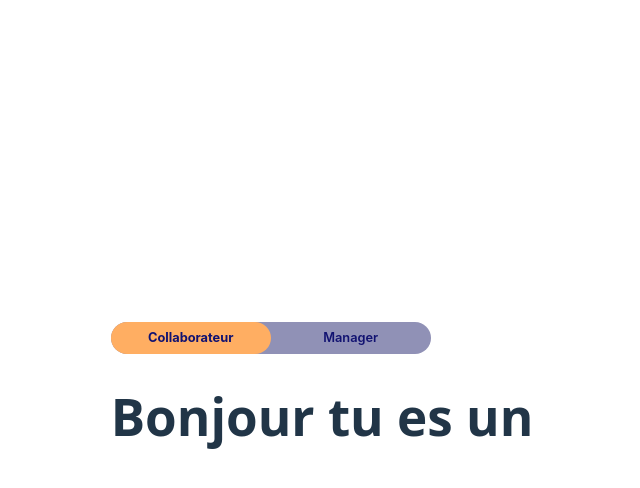
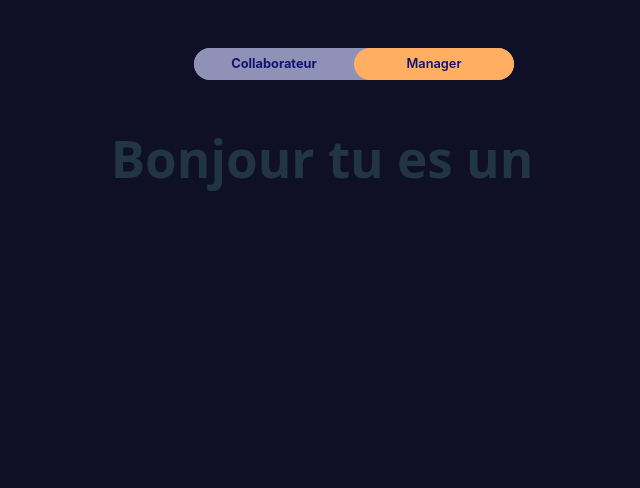
Before and after one commit to Ahmedamine4/Xellop-absence, a React (Vite) app in the folder Frontend/: page /Page-manager in a window 1280 px wide. Shown: the top 488 px of the page, without its empty margins (318-958 px from the left). Built offline with nearby package versions, Linux system fonts and the light colour scheme.

Commit message:
ajout de la page manager et filtrage des demande selon l id de l utilisateur et celle du manager selon le manager id

```diff
--- a/Frontend/src/Components/Cards.css
+++ b/Frontend/src/Components/Cards.css
@@ -1,3 +1,63 @@
+.navbar{
+  display: flex;
+  position: fixed;
+  margin-left: 40vw;
+  margin-top: 3rem;
+  width: 20vw;
+  background-color: #9091B6;
+  width: 20rem;
+  height: 2rem;
+  border-radius: 1rem;
+  color: #111271;
+  justify-content: center;
+  align-items: center;
+  flex-direction: row;
+}
+.collaborateurnav{
+  display: flex;
+  background-color: #FFAE62;
+  text-align: center;
+  justify-content: center;
+  align-items: center;
+  width: 50%;
+  height: 2rem;
+  border-radius: 1rem;
+  margin-left: 0;
+  cursor: default;
+}
+.collaborateurnav.active{
+  background-color: #9091B6;
+  cursor: pointer;
+}
+.collaborateurnav h1{
+  font-family: Inter;
+  font-size: .8rem;
+  font-style: normal;
+  font-weight: 700;
+}
+.managernav{
+  display: flex;
+  background-color: #FFAE62;
+  text-align: center;
+  justify-content: center;
+  align-items: center;
+  width: 50%;
+  height: 2rem;
+  border-radius: 1rem;
+  margin-left: 0;
+  cursor: default;
+}
+.managernav.active{
+  background-color: #9091B6;
+  cursor: pointer;
+}
+.managernav h1{
+  font-family: Inter;
+  font-size: .8rem;
+  font-style: normal;
+  font-weight: 600;
+}
+
 .Card-container {
   background-color: #202046;
   border-radius: 10px;
@@ -8,6 +68,19 @@
   width: 70vw;
   height: 100px;
   box-sizing: border-box;
+  margin: 1rem .25em;
+  padding: 0.5rem;
+  margin-bottom: 1rem;
+}
+.manager-card{
+  background-color: #202046;
+  flex-direction: column;
+  border-radius: 10px;
+  display: grid;
+  align-items: center;
+  justify-content: center;
+  width: 70vw;
+  height: auto;
   margin: 1rem .25em;
   padding: 0.5rem;
   margin-bottom: 1rem;
--- /dev/null
+++ b/Frontend/src/Components/ManagerCard.jsx
@@ -0,0 +1,26 @@
+import "./Cards.css"
+
+
+function Managercard({ start_date, end_date, type, statut, first_name, last_name}) {
+
+  const calculateDays = (start, end) => {
+    const startDate = new Date(start);
+    const endDate = new Date(end);
+    const timeDiff = Math.abs(endDate - startDate);
+    return Math.ceil(timeDiff / (1000 * 60 * 60 * 24)) + 1;
+  };
+
+  const statutstyle = `badge ${statut.toLowerCase().replace(" ", "-")}`;
+  return (
+      <section className="manager-card">
+          <span> {first_name} {last_name} </span>
+          <span>{type}</span>
+          <span>Demande fait le JJ-MM-YYYY</span>
+          <span>{new Date(start_date).toLocaleDateString("fr-FR")}</span>
+          <span>{new Date(end_date).toLocaleDateString("fr-FR")}</span>
+          <span>{calculateDays(start_date, end_date)}</span>
+          <span className={statutstyle}>{statut}</span>
+      </section>
+  )
+}
+export default Managercard
--- a/Frontend/src/Components/Nouvelledemande.jsx
+++ b/Frontend/src/Components/Nouvelledemande.jsx
@@ -3,7 +3,7 @@ import axios from 'axios';
 import "./Cards.css"
 import CustomSelect from './Congeoptions';
 
-function Nouvelledemande({ userid, setLeaveRequests, setShowForm, showForm }) {
+function Nouvelledemande({ userid, setLeaveRequests, setShowForm, showForm, id_manager, first_name, last_name }) {
 
       const [typeConge, setTypeConge] = useState('');
       const [dateDebut, setDateDebut] = useState('');
@@ -19,7 +19,10 @@ const SetBrouillon = async () => {
       start_date: dateDebut,
       end_date: dateFin,
       type: typeConge,
-      status: 'Brouillon'
+      status: 'Brouillon',
+      manager_id: id_manager,
+      first_name: first_name,
+      last_name: last_name,
     });
 
     const response = await axios.get(`http://localhost:5000/api/leaves/${userid}`);
@@ -48,7 +51,11 @@ const SetBrouillon = async () => {
         employee_id: userid,
         start_date: dateDebut,
         end_date: dateFin,
-        type: typeConge
+        type: typeConge,
+        manager_id: id_manager,
+        status: 'En Cours',
+        first_name: first_name,
+        last_name: last_name,
       });
 
       const response = await axios.get(`http://localhost:5000/api/leaves/${userid}`);
--- /dev/null
+++ b/Frontend/src/Components/navbar.jsx
@@ -0,0 +1,36 @@
+import "./Cards.css"
+import React, { useEffect, useState } from 'react';
+
+
+function Navbar({role}) {
+
+    const [selectcollab, setSelectcollab] = useState(false);
+       useEffect(() => {
+        if (window.location.pathname.includes('Page-manager')) {
+            setSelectcollab(true);
+        } else if (window.location.pathname.includes('Page-Employé')) {
+            setSelectcollab(false);
+        }
+    }, []);
+
+  return (
+        <div className="navbar">
+            <div className={`collaborateurnav ${selectcollab ? 'active' : ''}`}
+                type="button"
+                onClick={() => {
+                    window.location.href = '/Page-Employé';
+                }}>
+                    <h1>Collaborateur</h1>
+            </div>
+            <div className={`managernav ${!selectcollab ? 'active' : ''}`} type="button"
+                onClick={() => {
+                    if( role === "manager" ){
+                        window.location.href = '/Page-manager'
+                        }
+                    }}>
+                <h1>Manager</h1>
+            </div>
+      </div>
+  )
+}
+export default Navbar
--- a/Frontend/src/Pages/PageEmploye.jsx
+++ b/Frontend/src/Pages/PageEmploye.jsx
@@ -5,6 +5,7 @@ import axios from 'axios';
 import Nouvelledemande from "../Components/Nouvelledemande";
 import { CircularProgressbar, buildStyles } from 'react-circular-progressbar';
 import 'react-circular-progressbar/dist/styles.css';
+import Navbar from "../Components/navbar";
 
 function PageEmploye() {
 
@@ -15,16 +16,9 @@ function PageEmploye() {
   const id_manager = localStorage.getItem('manager_id');
   const userid = localStorage.getItem('employee_id');
 
-  const [selectcollab, setSelectcollab] = useState(false);
   const [leaveRequests, setLeaveRequests] = useState([]);
   const [showForm, setShowForm] = useState(false);
   const percentage = (jour_res / 30)*100;
-
-  useEffect(() => {
-    if (selectcollab && role === "manager") {
-      window.location.href = '/Page-manager';
-    }
-  }, [selectcollab, role]);
 
   useEffect(() => {
     if (userid) {
@@ -36,6 +30,7 @@ function PageEmploye() {
 
   return (
     <div className="employee-dashboard">
+      <Navbar role={role} />
       <div className="info-submit-solde">
 
       <div className="employee-info">
@@ -47,14 +42,7 @@ function PageEmploye() {
           </div>
         </div>
       </div>
-            <div className="navbar">
-        <div className="collaborateurnav" type="button">
-          <h1>Collaborateur</h1>
-        </div>
-        <div className="managernav" type="button" onClick={setSelectcollab}>
-          <h1>Manager</h1>
-        </div>
-      </div>
+
         <div className="solde-nouvelledemande">
             <div className="circularprogresssolde">
               <h1>Solde de Congé </h1>
@@ -71,7 +59,15 @@ function PageEmploye() {
             </div>
             </div>
         </div>
-            <Nouvelledemande setLeaveRequests={setLeaveRequests} userid={userid}  setShowForm={setShowForm} showForm={showForm} />
+            <Nouvelledemande
+              setLeaveRequests={setLeaveRequests}
+              userid={userid}
+              id_manager={id_manager}
+              setShowForm={setShowForm}
+              showForm={showForm}
+              first_name={firstName}
+              last_name={lastName}
+              />
       <div className="leave-requests">
         <h2>Historique des demandes de congé</h2>
         <div className="Title">
@@ -82,13 +78,16 @@ function PageEmploye() {
           <span>Type</span>
           <span className="statut">Statut</span>
         </div>
-        {leaveRequests.map(request => (
+        {leaveRequests
+          .filter(leaveRequests => leaveRequests.employee_id === userid )
+          .map(request => (
           <Demandecard
             key={request.id}
             start_date={request.start_date}
             end_date={request.end_date}
             type={request.type}
             statut={request.status}
+            employee_id={request.employee_id}
 />
         ))}
 
--- a/Frontend/src/Pages/PageManager.jsx
+++ b/Frontend/src/Pages/PageManager.jsx
@@ -1,28 +1,49 @@
 import React, { useEffect, useState } from 'react';
 import "./Styles.css"
+import Navbar from '../Components/navbar';
+import Managercard from '../Components/ManagerCard';
+import axios from 'axios';
 
 function PageEmploye() {
-  const [selectcollab, setSelectcollab] = useState(true);
-  const firstName = localStorage.getItem('first_name');
-  const lastName = localStorage.getItem('last_name');
-  const role=localStorage.getItem('role');
+
+    const firstName = localStorage.getItem('first_name');
+    const lastName = localStorage.getItem('last_name');
+    const jour_res = localStorage.getItem('Jour_restant');
+    const role = localStorage.getItem('role');
+    const id_manager = localStorage.getItem('manager_id');
+    const userid = localStorage.getItem('employee_id');
+
+    const [leaveRequests, setLeaveRequests] = useState([]);
+
+      useEffect(() => {
+    if (userid) {
+      axios.get(`http://localhost:5000/api/leaves/${userid}`)
+        .then(response => setLeaveRequests(response.data))
+        .catch(error => console.error('Erreur de chargement des congés :', error));
+    }
+  }, [userid]);
 
 
 return (
-<div>
-            <div className="navbar">
-        <div className="collaborateurnav" type="button" onClick={() => {
-           setSelectcollab(false);
-          window.location.href = '/Page-Employé';
-          }}>
-          <h1>Collaborateur</h1>
-        </div>
-        <div className="managernav" type="button">
-          <h1>Manager</h1>
-        </div>
-      </div>
-
-<h1>Bonjour {firstName} {lastName} tu es un {role}</h1>
+<div className='manager-dashboard'>
+<Navbar role={role} />
+ <div className='managerheader'>
+  <h1>Bonjour {firstName} {lastName} tu es un {role}</h1>
+          {leaveRequests
+          .filter(leaveRequests => leaveRequests.manager_id === userid && leaveRequests.status === "En Cours")
+          .map(request => (
+          <Managercard
+            key={request.id}
+            first_name={request.first_name}
+            last_name={request.last_name}
+            start_date={request.start_date}
+            end_date={request.end_date}
+            type={request.type}
+            statut={request.status}
+            employee_id={request.employee_id}
+/>
+        ))}
+ </div>
 
 </div>
 )
--- a/Frontend/src/Pages/Styles.css
+++ b/Frontend/src/Pages/Styles.css
@@ -13,70 +13,53 @@
   overflow-x: hidden;
 
 }
-.navbar{
-  display: flex;
-  background-color: #9091B6;
-  width: 20rem;
-  height: 2rem;
-  border-radius: 1rem;
-  color: #111271;
+.manager-dashboard{
+  flex-direction: column;
+  position: fixed;
+  overflow-y: auto;
+  top: 0;
+  left: 0;
+  width: 100vw;
+  height: 100vh;
+  background: #0F0F28 ;
+  z-index: 0;
   justify-content: center;
   align-items: center;
-  flex-direction: row;
+  overflow-x: hidden;
 }
-.collaborateurnav{
+.managerheader{
   display: flex;
-  background-color: #FFAE62;
-  text-align: center;
+  flex-direction: column;
   justify-content: center;
   align-items: center;
-  width: 50%;
-  height: 2rem;
-  border-radius: 1rem;
-  margin-left: 0;
-}
-.collaborateurnav h1{
-  font-family: Inter;
-  font-size: .8rem;
-  font-style: normal;
-  font-weight: 700;
-}
-.managernav{
-  display: flex;
-  text-align: center;
-  justify-content: center;
-  align-items: center;
-  width: 50%;
-  height: 2rem;
-  border-radius: 1rem;
-  margin-left: 0;
-}
-.managernav h1{
-  font-family: Inter;
-  font-size: .8rem;
-  font-style: normal;
-  font-weight: 600;
+  margin-left: 15vw;
+  margin-right: 15vw;
+  margin-top: 6rem;
 }
 .info-submit-solde{
-  display: flex;
+  display: grid;
+  grid-template-columns: 1fr 1fr;
   flex-direction: row;
-  justify-content: space-between;
+  justify-content: center;
   margin-left: 15vw;
   margin-right: 15vw;
   margin-top: 3rem;
+  box-sizing: border-box;
 }
 .employee-info{
-    display: block;
+    display: inline-block;
     width: 16vw;
     min-width: 16rem;
     justify-content: center;
     text-align: center;
 }
 .solde-nouvelledemande{
-  display: flex;
+  display: inline-block;
+  margin-right: 0px;
   flex-direction: column;
   justify-content: center;
   align-items: center;
+  justify-self: end;
 }
 .circularprogresssolde{
   margin-bottom: 3rem;
```
